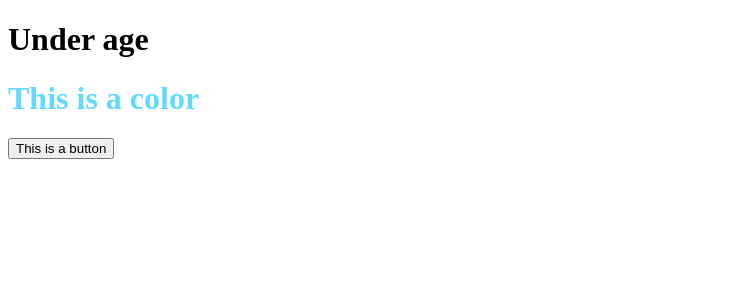
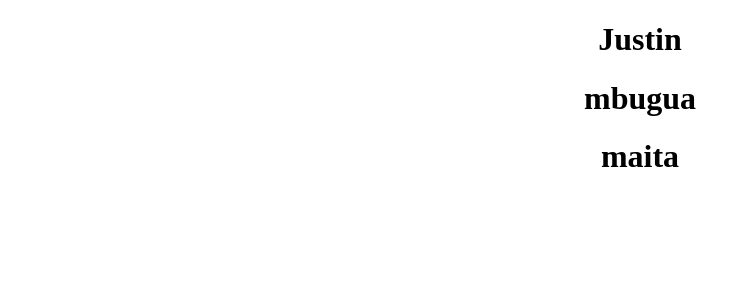
Before and after one commit to BillMuriu/React, a React (Create React App) app in the folder pedrotech/ep1/: page / in a window 1280 px wide. Shown: the top 300 px of the page, without its empty margins (0-751 px from the left). Built offline with nearby package versions, Linux system fonts and the light colour scheme.

Commit message:
Objects in array

```diff
--- a/pedrotech/ep1/src/App.js
+++ b/pedrotech/ep1/src/App.js
@@ -1,19 +1,32 @@
 import React from 'react'
+import "./App.css"
 
 const App = () => {
 
-  const age = 10;
-  const isBlue = true;
-
-
   return (
     <div className='App'>
-      { age === 19 ? <h1>Over age</h1> : <h1>Under age</h1>}
-      <h1 style={{color: isBlue ? '#61dafb': 'green'}}>This is a color</h1>
-      { isBlue && <button> This is a button</button>}
+      <Users />
     </div>
 
   )
 }
 
+const Users = () => {
+  const myArray = [
+    { id: 1, name: 'Justin', type: 'string' },
+    { id: 2, name: 'mbugua', type: 'string' },
+    { id: 3, name: 'maita', type: 'string' },
+    { id: 4, label: 'four', type: 'non-string' },
+    { id: 5, data: { key: 'value' }, type: 'non-string' },
+  ];
+
+  return (
+    <>
+      {myArray.map((item, index) => {
+      return <h1 key={index}>{item.name}</h1>
+      })}
+    </>
+  )
+}
+
 export default App
```
